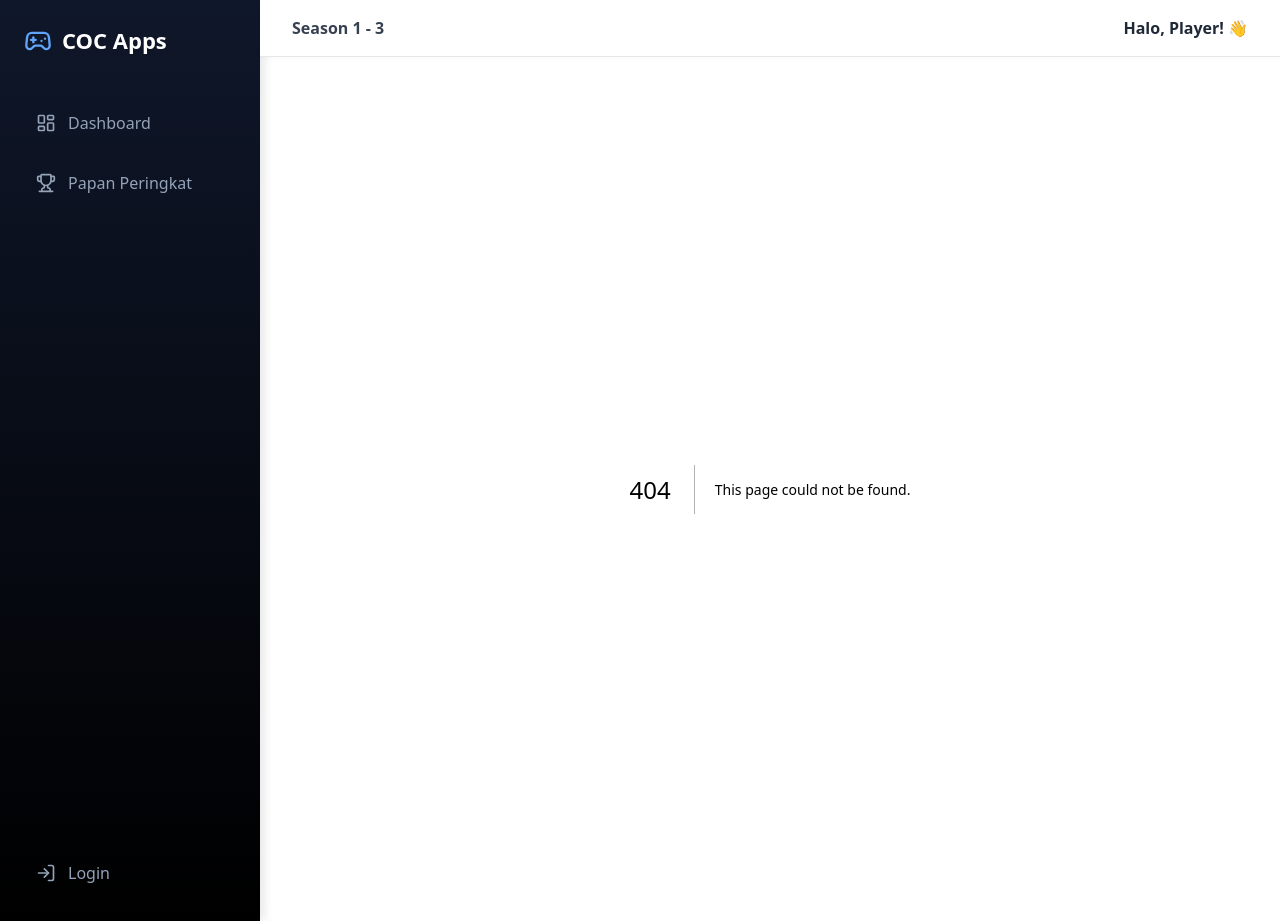
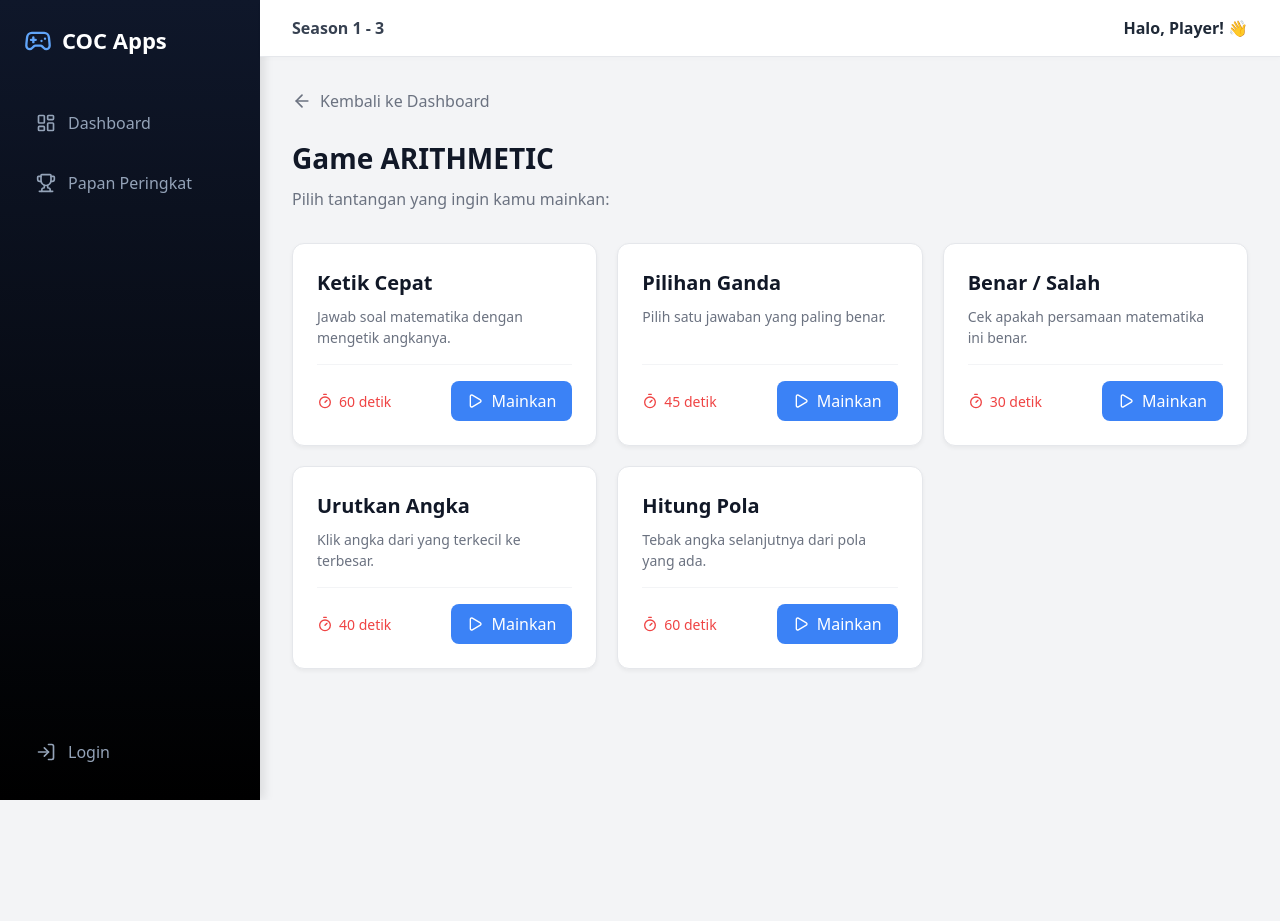
Before and after one commit to kafkalintang/coc-apps, a Next.js app: page /dashboard/category/arithmetic in a window 1280 px wide. Before the commit this address had no page. After the commit the page ends 800 px from the top, so only its background shows below. Built offline with nearby package versions, Linux system fonts and the light colour scheme.

Commit message:
enter the game

```diff
--- /dev/null
+++ b/app/dashboard/category/[id]/page.tsx
@@ -0,0 +1,73 @@
+'use client';
+
+import { use } from 'react';
+import Link from 'next/link';
+import { Play, Timer, ArrowLeft } from 'lucide-react';
+
+// Simulasi data game berdasarkan kategori
+const GAMES_BY_CATEGORY: Record<string, any[]> = {
+  arithmetic: [
+    { id: 'ketik-cepat', name: 'Ketik Cepat', desc: 'Jawab soal matematika dengan mengetik angkanya.', duration: '60 detik' },
+    { id: 'pilihan-ganda', name: 'Pilihan Ganda', desc: 'Pilih satu jawaban yang paling benar.', duration: '45 detik' },
+    { id: 'benar-salah', name: 'Benar / Salah', desc: 'Cek apakah persamaan matematika ini benar.', duration: '30 detik' },
+    { id: 'urutkan-angka', name: 'Urutkan Angka', desc: 'Klik angka dari yang terkecil ke terbesar.', duration: '40 detik' },
+    { id: 'hitung-pola', name: 'Hitung Pola', desc: 'Tebak angka selanjutnya dari pola yang ada.', duration: '60 detik' },
+  ],
+  memory: [
+    { id: 'ingat-kartu', name: 'Ingat Kartu', desc: 'Temukan pasangan kartu yang sama.', duration: '90 detik' }
+  ]
+};
+
+export default function CategoryPage({ params }: { params: Promise<{ id: string }> }) {
+  // Unwrap params (Next.js 15)
+  const resolvedParams = use(params);
+  const categoryId = resolvedParams.id;
+
+  // Ambil game sesuai kategori, kalau ga ada default ke array kosong
+  const games = GAMES_BY_CATEGORY[categoryId] || [];
+  const categoryName = categoryId.replace('-', ' ').toUpperCase();
+
+  return (
+    <div>
+      <Link href="/dashboard" style={{ display: 'flex', alignItems: 'center', gap: '8px', color: '#6b7280', marginBottom: '24px', fontWeight: '500' }}>
+        <ArrowLeft size={20} /> Kembali ke Dashboard
+      </Link>
+
+      <h1 style={{ color: '#111827', marginBottom: 8, fontSize: '28px', fontWeight: 'bold' }}>
+        Game {categoryName}
+      </h1>
+      <p style={{ color: '#6b7280', marginBottom: 32 }}>Pilih tantangan yang ingin kamu mainkan:</p>
+
+      <div style={{ display: 'grid', gridTemplateColumns: 'repeat(auto-fill, minmax(300px, 1fr))', gap: 20 }}>
+        {games.map((game) => (
+          <div key={game.id} style={{
+            background: '#ffffff', borderRadius: 12, padding: 24, border: '1px solid #e5e7eb', boxShadow: '0 2px 4px rgba(0,0,0,0.05)',
+            display: 'flex', flexDirection: 'column', gap: '16px'
+          }}>
+            <div>
+              <h3 style={{ marginBottom: 8, color: '#111827', fontSize: '20px', fontWeight: '600' }}>{game.name}</h3>
+              <p style={{ fontSize: 14, color: '#6b7280', lineHeight: '1.5' }}>{game.desc}</p>
+            </div>
+
+            <div style={{ display: 'flex', alignItems: 'center', gap: '16px', marginTop: 'auto', paddingTop: '16px', borderTop: '1px solid #f3f4f6' }}>
+              <div style={{ display: 'flex', alignItems: 'center', gap: '6px', color: '#ef4444', fontSize: '14px', fontWeight: '500' }}>
+                <Timer size={16} /> {game.duration}
+              </div>
+              {/* Nanti ini diarahkan ke halaman permainannya */}
+              <button style={{
+                marginLeft: 'auto', background: '#3b82f6', color: 'white', border: 'none', padding: '8px 16px', borderRadius: '8px',
+                display: 'flex', alignItems: 'center', gap: '8px', cursor: 'pointer', fontWeight: '500'
+              }}>
+                <Play size={16} /> Mainkan
+              </button>
+            </div>
+          </div>
+        ))}
+
+        {games.length === 0 && (
+          <p style={{ color: '#6b7280' }}>Game untuk kategori ini belum tersedia.</p>
+        )}
+      </div>
+    </div>
+  );
+}
--- a/app/dashboard/leaderboard/page.tsx
+++ b/app/dashboard/leaderboard/page.tsx
@@ -1,22 +1,13 @@
 'use client';
 
-import { useEffect, useState } from 'react';
-import axios from 'axios';
 import { LeaderboardEntry } from '../../../types';
 import { Medal } from 'lucide-react';
 
-const API = process.env.NEXT_PUBLIC_API_URL || 'http://localhost:4000';
+// DATA PERINGKAT KOSONG DULU
+const DUMMY_LEADERBOARD: LeaderboardEntry[] = [];
 
 export default function Leaderboard() {
-  const [data, setData] = useState<LeaderboardEntry[]>([]);
-  const [loading, setLoading] = useState<boolean>(true);
-
-  useEffect(() => {
-    axios.get(`${API}/api/leaderboard`)
-      .then(res => setData(res.data))
-      .catch(err => console.error(err))
-      .finally(() => setLoading(false));
-  }, []);
+  const data = DUMMY_LEADERBOARD;
 
   return (
     <div>
@@ -25,9 +16,6 @@ export default function Leaderboard() {
       </h1>
       <p style={{ color: '#6b7280', marginBottom: 32 }}>Lihat siapa yang paling jago di COC Apps.</p>
 
-      {loading ? (
-        <p style={{ color: '#6b7280' }}>Memuat peringkat...</p>
-      ) : (
       <div style={{ background: '#ffffff', borderRadius: 12, boxShadow: '0 4px 6px -1px rgba(0,0,0,0.05)', overflow: 'hidden', border: '1px solid #e5e7eb' }}>
         <table style={{ width: '100%', borderCollapse: 'collapse' }}>
           <thead>
@@ -45,15 +33,18 @@ export default function Leaderboard() {
                 <td style={{ padding: '16px 24px', color: '#3b82f6', fontWeight: 'bold' }}>{row.score}</td>
               </tr>
             ))}
+
+            {/* TAMBAHAN: Tampilan kalau datanya masih kosong */}
             {data.length === 0 && (
               <tr>
-                  <td colSpan={3} style={{ padding: '24px', textAlign: 'center', color: '#6b7280' }}>Belum ada data peringkat.</td>
+                <td colSpan={3} style={{ padding: '32px', textAlign: 'center', color: '#6b7280' }}>
+                  Belum ada pemain yang mencetak skor. Jadilah yang pertama! 🏆
+                </td>
               </tr>
             )}
           </tbody>
         </table>
       </div>
-      )}
     </div>
   );
 }
--- a/app/dashboard/page.tsx
+++ b/app/dashboard/page.tsx
@@ -1,55 +1,54 @@
 'use client';
 
-import { useEffect, useState } from 'react';
-import axios from 'axios';
 import { Game } from '../../types';
-import { Calculator, Brain, Box, Zap } from 'lucide-react'; // Ikon untuk game
+import { Calculator, Brain, Box, Lightbulb, Puzzle } from 'lucide-react';
+import Link from 'next/link'; // Import Link
 
-const API = process.env.NEXT_PUBLIC_API_URL || 'http://localhost:4000';
+const DUMMY_GAMES: Game[] = [
+  { id: 'arithmetic', name: 'Arithmetic / Numerical', desc: 'Uji kecepatan berhitung dan logika numerik.' },
+  { id: 'memory', name: 'Memory', desc: 'Uji daya ingat angka, simbol, dan posisi.' },
+  { id: 'spatial', name: 'Spatial Reasoning', desc: 'Bayangkan objek 2D menjadi 3D dan rotasi.' },
+  { id: 'logical', name: 'Logical Reasoning', desc: 'Temukan pola dan pecahkan teka-teki.' },
+  { id: 'problem-solving', name: 'Problem Solving', desc: 'Susun strategi dengan batasan tertentu.' },
+];
 
 export default function Dashboard() {
-  const [games, setGames] = useState<Game[]>([]);
-  const [loading, setLoading] = useState<boolean>(true);
-
-  useEffect(() => {
-    axios.get(`${API}/api/games`)
-      .then(res => setGames(res.data))
-      .catch(err => console.error("Error:", err))
-      .finally(() => setLoading(false));
-  }, []);
-
-  // Fungsi buat milih ikon berdasarkan id game dari backend
   const getIcon = (id: string) => {
     switch(id) {
-      case 'hitungan': return <Calculator size={32} color="#3b82f6" />;
-      case 'ingatan': return <Brain size={32} color="#8b5cf6" />;
-      case 'spasial': return <Box size={32} color="#10b981" />;
-      case 'cepat': return <Zap size={32} color="#f59e0b" />;
-      default: return <Zap size={32} color="#3b82f6" />;
+      case 'arithmetic': return <Calculator size={32} color="#3b82f6" />;
+      case 'memory': return <Brain size={32} color="#8b5cf6" />;
+      case 'spatial': return <Box size={32} color="#10b981" />;
+      case 'logical': return <Lightbulb size={32} color="#f59e0b" />;
+      case 'problem-solving': return <Puzzle size={32} color="#ef4444" />;
+      default: return <Puzzle size={32} color="#3b82f6" />;
     }
   };
-
-  if (loading) return <p style={{ color: '#6b7280' }}>Memuat data game...</p>;
 
   return (
     <div>
       <h1 style={{ color: '#111827', marginBottom: 8, fontSize: '28px', fontWeight: 'bold' }}>Dashboard COC</h1>
-      <p style={{ color: '#6b7280', marginBottom: 32, fontSize: 16 }}>Pilih babak permainan untuk mulai menguji kemampuanmu:</p>
+      <p style={{ color: '#6b7280', marginBottom: 32, fontSize: 16 }}>Pilih kategori kemampuan untuk melihat daftar game:</p>
 
-      <div style={{ display: 'grid', gridTemplateColumns: 'repeat(auto-fill, minmax(240px, 1fr))', gap: 20 }}>
-        {games.map(g => (
-          <div key={g.id} style={{
+      <div style={{ display: 'grid', gridTemplateColumns: 'repeat(auto-fill, minmax(280px, 1fr))', gap: 20 }}>
+        {DUMMY_GAMES.map(g => (
+          /* Ubah div jadi Link, arahkan ke kategori masing-masing */
+          <Link href={`/dashboard/category/${g.id}`} key={g.id} style={{ textDecoration: 'none' }}>
+            <div style={{
               background: '#ffffff',
               borderRadius: 16,
               padding: 24,
-            boxShadow: '0 4px 6px -1px rgba(0, 0, 0, 0.05), 0 2px 4px -1px rgba(0, 0, 0, 0.03)',
+              boxShadow: '0 4px 6px -1px rgba(0, 0, 0, 0.05)',
               border: '1px solid #f3f4f6',
               display: 'flex',
               flexDirection: 'column',
               gap: '16px',
               cursor: 'pointer',
+              height: '100%',
               transition: 'transform 0.2s, box-shadow 0.2s'
-          }}>
+            }}
+            onMouseEnter={(e) => e.currentTarget.style.transform = 'translateY(-4px)'}
+            onMouseLeave={(e) => e.currentTarget.style.transform = 'translateY(0)'}
+            >
               <div style={{ background: '#f3f4f6', width: '56px', height: '56px', borderRadius: '12px', display: 'flex', alignItems: 'center', justifyContent: 'center' }}>
                 {getIcon(g.id)}
               </div>
@@ -58,8 +57,8 @@ export default function Dashboard() {
                 <p style={{ fontSize: 14, color: '#6b7280', lineHeight: '1.5' }}>{g.desc}</p>
               </div>
             </div>
+          </Link>
         ))}
-        {games.length === 0 && <p style={{ color: '#ef4444', fontWeight: '500' }}>Gagal memuat game. Pastikan backend menyala!</p>}
       </div>
     </div>
   );
```
Lines whose indentation alone changed are shown as unchanged.
